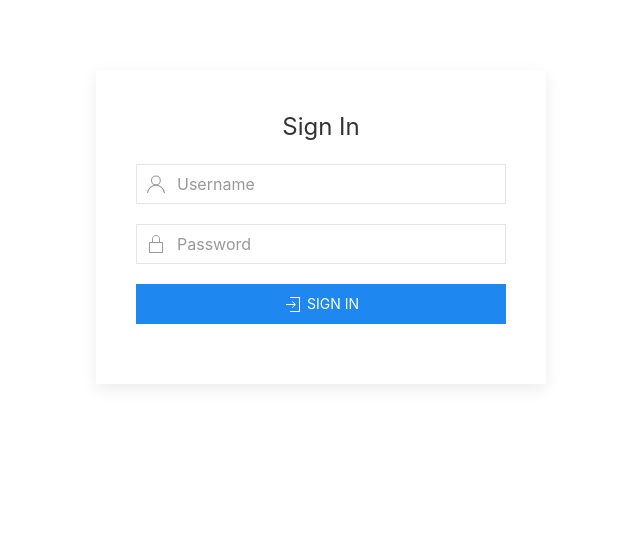
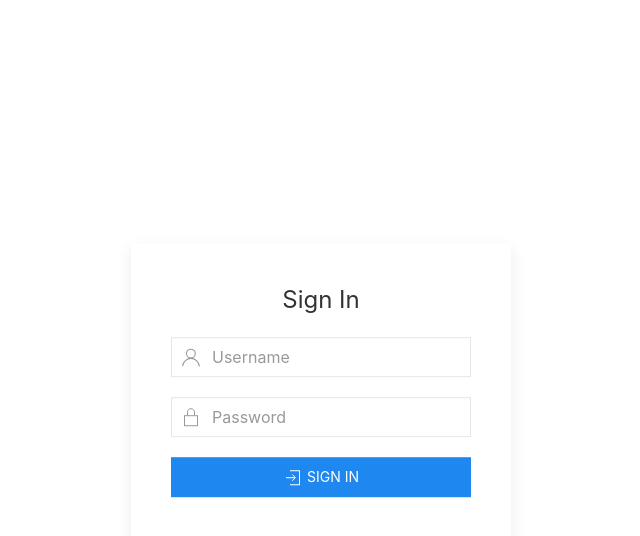
Before and after one commit to light-hat/immunity, a Vue app in the folder frontend/: page /login in a window 1280 px wide. Shown: the top 536 px of the page, without its empty margins (319-959 px from the left). Built offline with nearby package versions, Linux system fonts and the light colour scheme.

Commit message:
update front

```diff
--- a/frontend/src/views/DashboardView.vue
+++ b/frontend/src/views/DashboardView.vue
@@ -86,7 +86,7 @@ export default {
 <template>
   <div>
     <!-- Dashboard Content -->
-    <div class="uk-container uk-container-expand uk-margin-top">
+    <div class="uk-container uk-container-expand uk-margin-top uk-position-center uk-center">
       <div class="uk-child-width-1-3@m uk-grid-small uk-grid-match" uk-grid>
 
         <div>
--- a/frontend/src/views/LoginView.vue
+++ b/frontend/src/views/LoginView.vue
@@ -41,8 +41,8 @@ export default {
 
 <template>
   <div class="uk-container uk-container-small uk-margin-large-top">
-    <div class="uk-card uk-card-default uk-card-body uk-width-1-2@m uk-margin-auto">
-      <h3 class="uk-card-title uk-text-center">Sign In</h3>
+    <div class="uk-card uk-card-default uk-card-body uk-width-1-2@m uk-margin-auto uk-position-center uk-center">
+      <h3 class="uk-card-title uk-text-center" >Sign In</h3>
 
       <form @submit.prevent="handleLogin">
         <div class="uk-margin">
```
